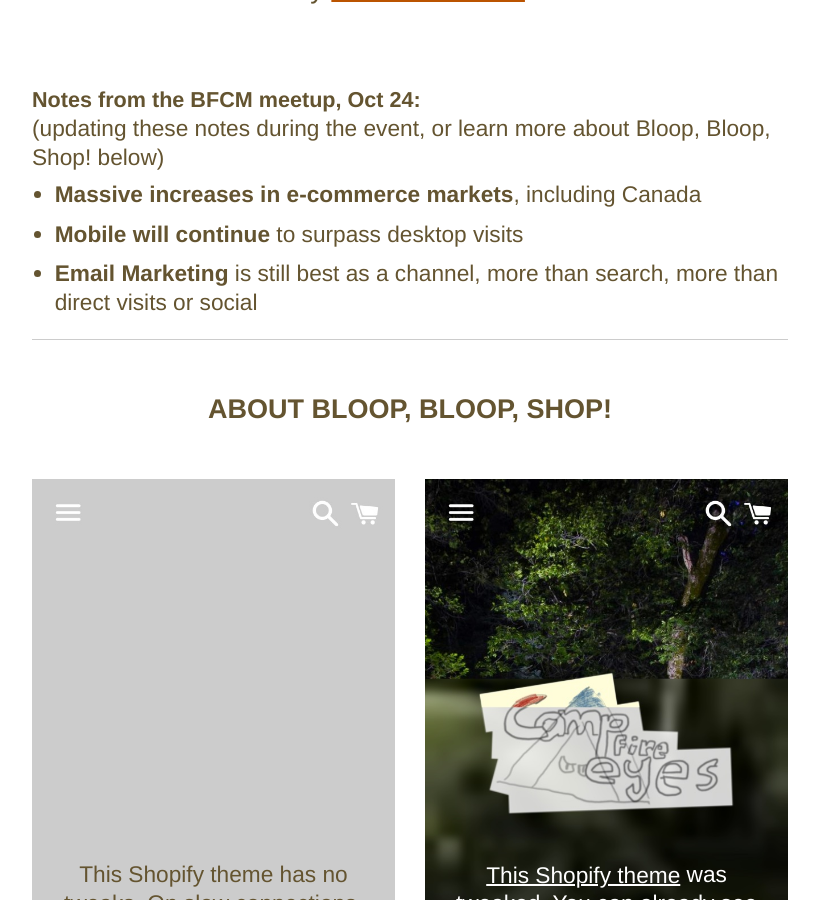
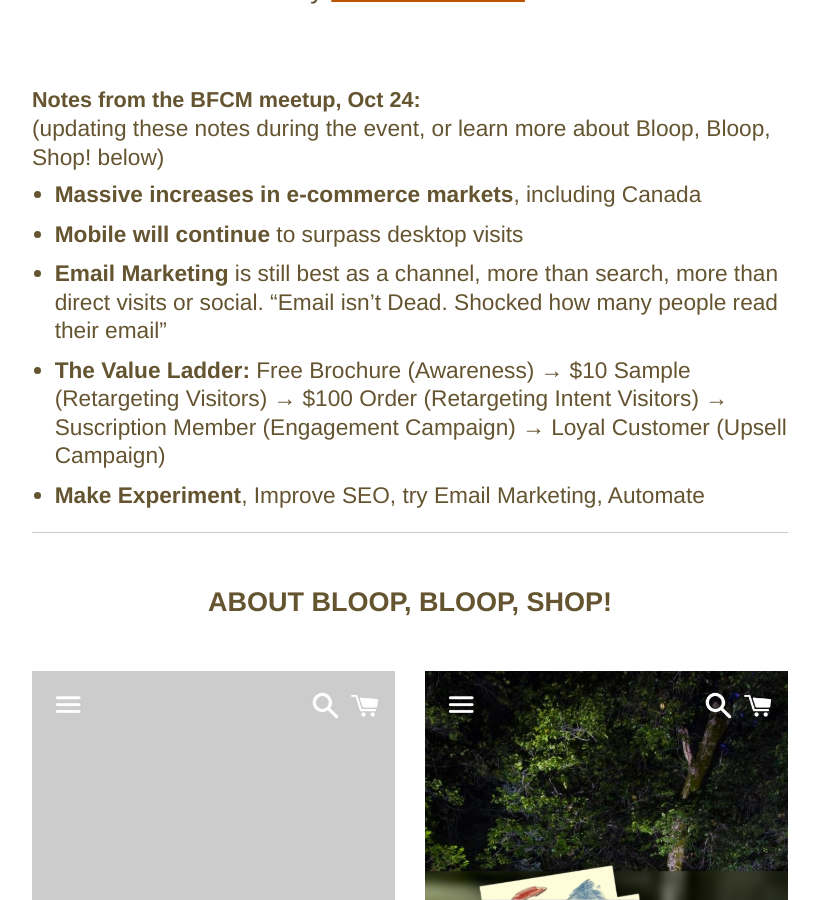
Before and after one commit to pascallaliberte/bloopbloop.shop, a Jekyll site: the page built from bfcm-meetup/index.md, in a window 1280 px wide and 900 px high, scrolled down 426 px. Shown: the whole window, without its empty margins (230-1049 px from the left). Built offline with Jekyll 4.4.1, drawn with Linux system fonts in a browser that asks for light colours; nearby versions of some CDN libraries; comment, search, counter and statistics services are not loaded.

Commit message:
bfcm-meetup: Add more notes

```diff
--- a/bfcm-meetup/index.md
+++ b/bfcm-meetup/index.md
@@ -16,7 +16,9 @@
 
 * **Massive increases in e-commerce markets**, including Canada
 * **Mobile will continue** to surpass desktop visits
-* **Email Marketing** is still best as a channel, more than search, more than direct visits or social
+* **Email Marketing** is still best as a channel, more than search, more than direct visits or social. "Email isn't Dead. Shocked how many people read their email"
+* **The Value Ladder:** Free Brochure (Awareness) → $10 Sample (Retargeting Visitors) → $100 Order (Retargeting Intent Visitors) → Suscription Member (Engagement Campaign) → Loyal Customer (Upsell Campaign)
+* **Make Experiment**, Improve SEO, try Email Marketing, Automate
 
 ---
 
```
